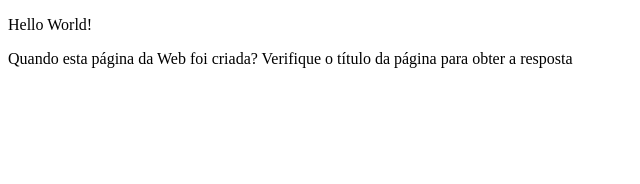
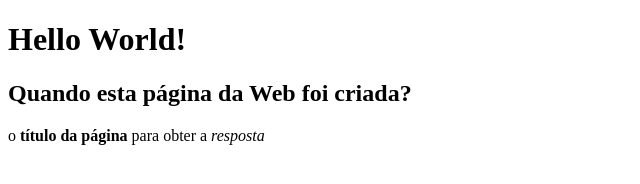
Before and after one commit to Marcelalopes/exerciciosFrontAcademia, a plain HTML site: page index.html in a window 1280 px wide. Shown: the whole page, without its empty margins (0-640 px from the left). Drawn offline with Linux system fonts and the light colour scheme.

Commit message:
Exercicio 4

```diff
--- a/index.html
+++ b/index.html
@@ -7,7 +7,8 @@
     <title>10/05/2022</title>
 </head>
 <body>
-    <p>Hello World!</p>
-    <p>Quando esta página da Web foi criada? Verifique o título da página para obter a resposta</p>
+    <h1>Hello World!</h1>
+    <h2>Quando esta página da Web foi criada? </h2>
+    <p> o <strong>título da página</strong> para obter a <em>resposta</em></p>
 </body>
 </html>
```
